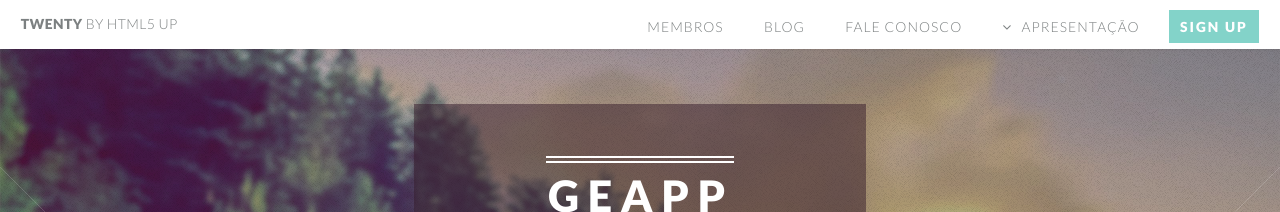
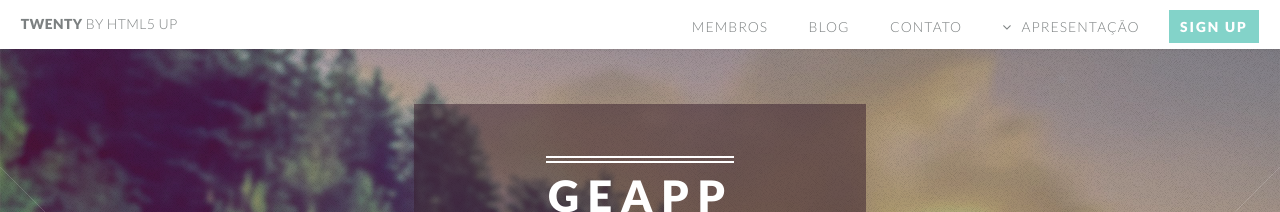
Before and after one commit to econometrick/econometrick.github.io, a Jekyll site: the page built from index.html, in a window 1280 px wide. Shown: the top 212 px of the page. Built offline with Jekyll 4.4.1, drawn with Linux system fonts in a browser that asks for light colours.

Commit message:
Update header.html

```diff
--- a/_includes/header.html
+++ b/_includes/header.html
@@ -4,7 +4,7 @@
 					<ul>
 						<li><a href="/certo.html">Membros</a></li>
                         <li><a href="/blog.html">Blog</a></li>
-			<li><a href="/form.html">Fale Conosco</a></li>
+			<li><a href="/contact.html">Contato</a></li>
 						<li class="submenu">
 							<a href="">Apresentação</a>
 							<ul>
```
